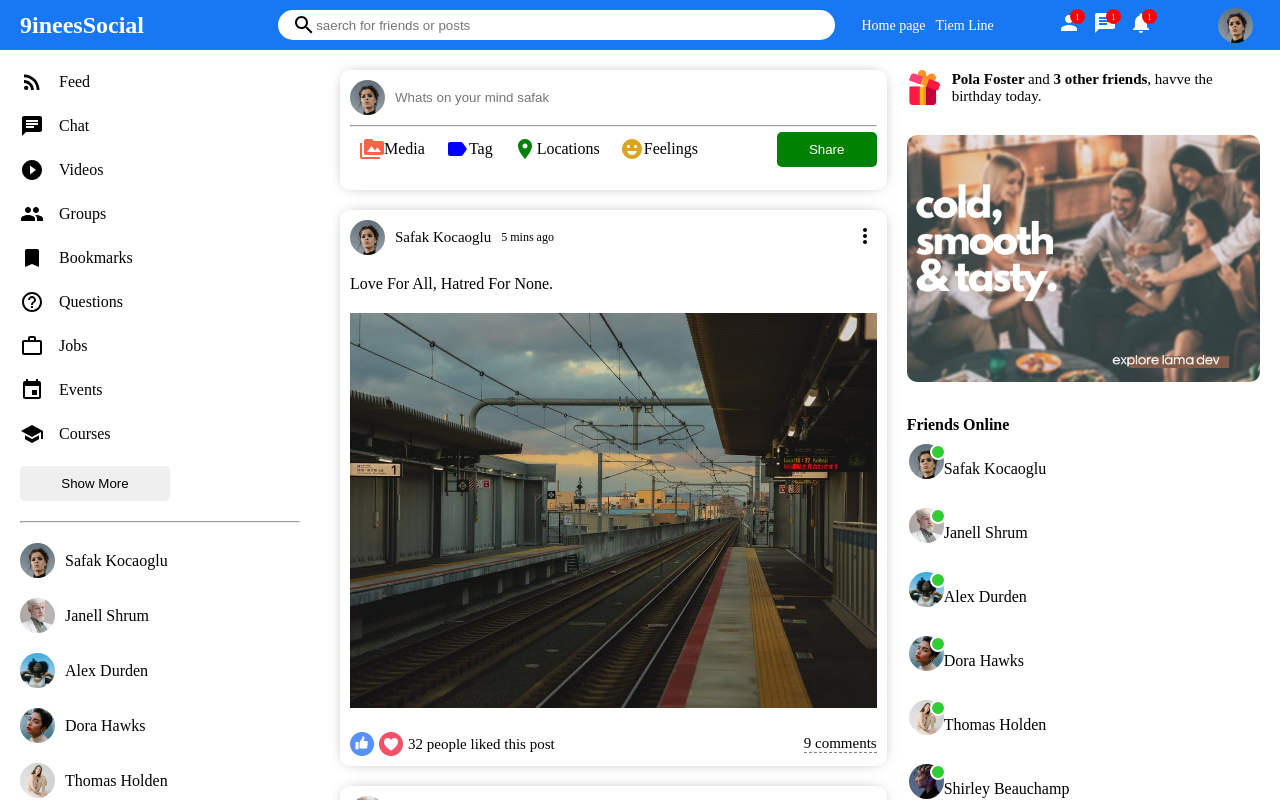
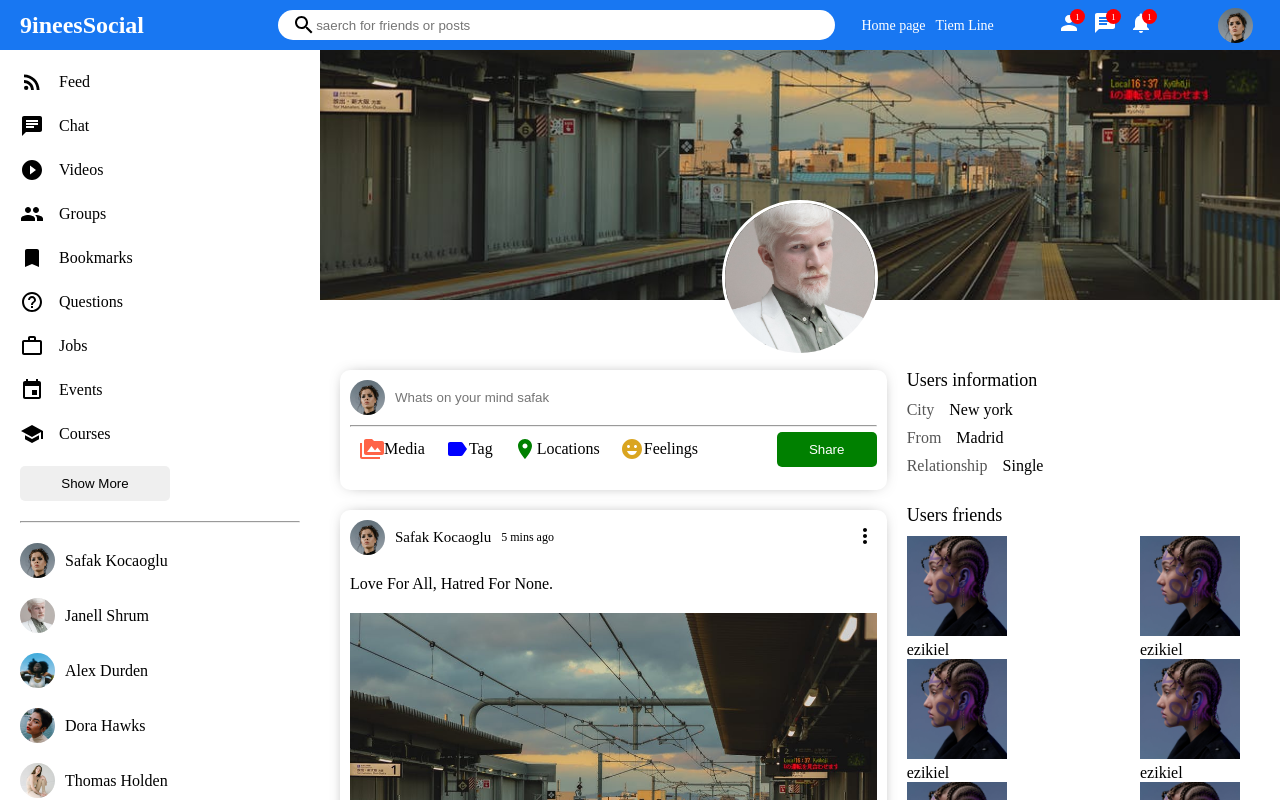
Before and after one commit to witehound/socialapp-client, a React (Create React App) app: page / in a window 1280 px wide. Shown: the top 800 px of the page. Built offline with nearby package versions, Linux system fonts and the light colour scheme.

Commit message:
Profile page completed

```diff
--- a/src/App.js
+++ b/src/App.js
@@ -1,10 +1,11 @@
 import Home from "./pages/Home/Home";
-import {Person} from '@material-ui/icons'
+import Profile from "./pages/profile/Profile";
+
 function App() {
   return (
     <div className="app">
-     <Home/>
-     {/*<Person/>*/}
+     {/*<Home/>*/}
+     <Profile/>
     </div>
   );
 }
--- a/src/components/rightbar/Rightbar.js
+++ b/src/components/rightbar/Rightbar.js
@@ -1,10 +1,11 @@
 import './Rightbar.css'
 
 function Rightbar({users}) {
-  return (
-    <div className='rightbar-div'>
-      <div className="right-bar-wrap">
-        <div className="birthday-container">
+
+  const HomeRightBar = () => {
+    return(
+      <>
+      <div className="birthday-container">
           <img src="/assets/gift.png" alt="" className="birthday-img" />
           <span className="birthday-text"><b>Pola Foster </b>and <b>3 other friends</b>, havve the birthday today.</span>
         </div>
@@ -22,6 +23,65 @@
           )
         }
         </ul>
+      </>
+    )
+  }
+
+  const ProfileRightBar = () => {
+    return(
+    <>
+      <h4 className='profile-rightbar-title'>Users information</h4>
+      <div className="right-bar-info">
+        <div className="right-bar-info-item">
+          <span className="right-bar-info-key">City</span>
+          <span className="right-bar-ingo-value">New york</span>
+        </div>
+        <div className="right-bar-info-item">
+          <span className="right-bar-info-key">From</span>
+          <span className="right-bar-ingo-value">Madrid</span>
+        </div>
+        <div className="right-bar-info-item">
+          <span className="right-bar-info-key">Relationship</span>
+          <span className="right-bar-ingo-value">Single</span>
+        </div>
+      </div>
+      <h4 className='profile-rightbar-title'>Users friends</h4>
+      <div className="right-bar-followings">
+       <div className="rightbar-following-other">
+         <div className="right-bar-following">
+           <img src="/assets/person/6.jpeg" alt="" className="right-bar-following-img" />
+           <span className="rightg-follwing-name">ezikiel</span>
+         </div>
+         <div className="right-bar-following">
+           <img src="/assets/person/6.jpeg" alt="" className="right-bar-following-img" />
+           <span className="rightg-follwing-name">ezikiel</span>
+         </div>
+         <div className="right-bar-following">
+           <img src="/assets/person/6.jpeg" alt="" className="right-bar-following-img" />
+           <span className="rightg-follwing-name">ezikiel</span>
+         </div>
+         <div className="right-bar-following">
+           <img src="/assets/person/6.jpeg" alt="" className="right-bar-following-img" />
+           <span className="rightg-follwing-name">ezikiel</span>
+         </div>
+         <div className="right-bar-following">
+           <img src="/assets/person/6.jpeg" alt="" className="right-bar-following-img" />
+           <span className="rightg-follwing-name">ezikiel</span>
+         </div>
+         <div className="right-bar-following">
+           <img src="/assets/person/6.jpeg" alt="" className="right-bar-following-img" />
+           <span className="rightg-follwing-name">ezikiel</span>
+         </div>
+       </div>
+      </div>
+    </>
+    )
+  }
+
+  return (
+    <div className='rightbar-div'>
+      <div className="right-bar-wrap">
+        <ProfileRightBar/>
       </div>
     </div>
   )
--- /dev/null
+++ b/src/pages/profile/Profile.css
@@ -0,0 +1,96 @@
+.profile{
+    display: flex;
+    position: sticky;
+}
+
+.profile-right{
+    flex: 9;
+}
+
+.profile-rigth-bottom{
+    display: flex;
+}
+
+.profile-cover{
+    height: 300px;
+    position: relative;
+}
+
+.profile-cover-img{
+   width: 100%;
+   height: 250px;
+   object-fit: cover;
+}
+
+.profile-cover-img-user{
+    width: 150px;
+    height: 150px;
+    border-radius: 50%;
+    object-fit: cover;
+    position: absolute;
+    left: 0;
+    right: 0;
+    margin: auto;
+    top: 150px;
+    border: 3px white solid;
+}
+
+.profile-info{
+    display: flex;
+    flex-direction: column;
+    align-items: center;
+    justify-content: center;
+}
+
+.profile-name{
+    font-size: 24px;
+}
+
+.profile-info-desc{
+    font-weight: 300;
+}
+
+.profile-rightbar-title{
+    font-size: 18px;
+    font-weight: 500;
+    margin-bottom: 10px;
+}
+
+.right-bar-following-img{
+    width: 100px;
+    height: 100px;
+    object-fit: cover;
+    border: 5px ;
+    margin-bottom: 5px;
+}
+
+.right-bar-info{
+    margin-bottom: 30px;
+}
+
+.right-bar-info-item{
+    margin-bottom: 10px;
+}
+
+.right-bar-info-key{
+    font-weight: 500;
+    margin-right: 15px;
+    color: #555;
+}
+
+.right-bar-ingo-value{
+    font-weight: 100;
+}
+
+.rightbar-following-other{
+    display: flex;
+    flex-wrap: wrap;
+    justify-content: space-between;
+}
+
+.right-bar-following{
+    display: flex;
+    flex-direction: column;
+    margin-right: 20px;
+    cursor: pointer;
+}
--- /dev/null
+++ b/src/pages/profile/Profile.js
@@ -0,0 +1,45 @@
+import './Profile.css'
+import Topbar from '../../components/topbar/Topbar'
+import Sidebar from '../../components/sidebar/Sidebar'
+import Feed from '../../components/feed/Feed'
+import Rightbar from '../../components/rightbar/Rightbar'
+import {Posts, Users} from '../../dummyData'
+
+function Profile() {
+  return (
+    <div className='home-div'>
+    <Topbar />
+    <div className="profile">
+      <Sidebar
+        users={Users}
+      />
+      <div className="profile-right">
+       <div className="profile-right-top">
+        <div className="profile-cover">
+          <img src="/assets/post/1.jpeg" alt="" className="profile-cover-img" />
+          <img src="/assets/person/2.jpeg" alt="" className="profile-cover-img-user" />
+          <div className="profile-info">
+              <h4 className="profile-name">
+                safak
+              </h4>
+              <span className="profile-info-desc">
+              safak about
+              </span>
+          </div>
+        </div>
+       </div>
+       <div className="profile-rigth-bottom">
+        <Feed/>
+        <Rightbar
+         users={Users}
+         Profile
+        />
+       </div>
+      </div>
+
+    </div>
+  </div>
+  )
+}
+
+export default Profile
```
